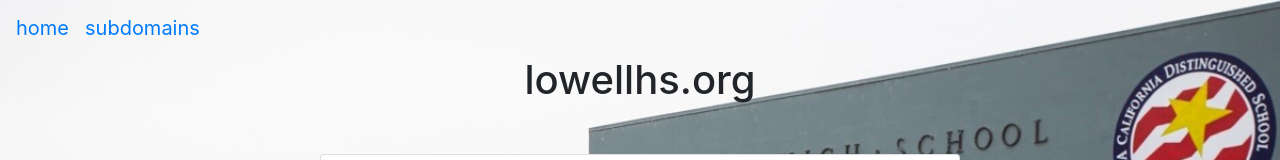
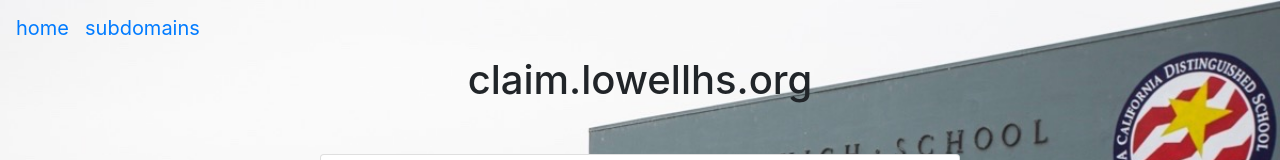
Before and after one commit to kaijchang/claim.lowellhs.org, a website: page docs/index.html in a window 1280 px wide. Shown: the top 160 px of the page. Drawn offline with nearby package versions, Linux system fonts and the light colour scheme.

Commit message:
fix documentation website

```diff
--- a/docs/index.html
+++ b/docs/index.html
@@ -9,7 +9,7 @@
             <a class="navbar-brand" href="/">home</a>
             <a class="navbar-brand" href="/subdomains">subdomains</a>
         </nav>
-        <h1 class="header">lowellhs.org</h1>
+        <h1 class="header">claim.lowellhs.org</h1>
         <div class="card">
             <div class="card-body">
                 This website provides free subdomains for Lowell High School students.
@@ -17,7 +17,7 @@
                 <br/>
                 To claim your subdomain, follow these instructions:
                 <ol>
-                    <li>Fork <a href="https://github.com/kajchang/lowellhs.org" rel="noopener" target="_blank">lowellhs.org</a> and clone it locally.</li>
+                    <li>Fork <a href="https://github.com/kajchang/claim.lowellhs.org" rel="noopener" target="_blank">lowellhs.org</a> and clone it locally.</li>
                     <li>
                         Add your host to <code>hosts.json</code>
                         <br/>
@@ -33,7 +33,7 @@
                         </code>
                     </li>
                     <li>Run <code>node sync.js</code> to sort and format the host file.</li>
-                    <li><a href="https://github.com/kajchang/lowellhs.org/compare" rel="noopener" target="_blank">Open a pull request</a> with some basic information. When it is merged, Travis CI will update the hosts on Namecheap.</li>
+                    <li><a href="https://github.com/kajchang/claim.lowellhs.org/compare" rel="noopener" target="_blank">Open a pull request</a> with some basic information. When it is merged, Travis CI will update the hosts on Namecheap.</li>
                 </ol>
             </div>
         </div>
--- a/docs/scripts/subdomains.js
+++ b/docs/scripts/subdomains.js
@@ -1,7 +1,7 @@
 fetch('https://raw.githubusercontent.com/kajchang/lowellhs.org/master/hosts.json')
     .then(res => res.json())
     .then(hosts => {
-        hosts.filter(host => host.HostName !== '@' && host.HostName !== 'www').forEach(project => {
+        hosts.filter(host => host.HostName !== '@' && host.HostName !== 'claim').forEach(project => {
             const li = document.createElement('li');
             li.innerHTML = `<a href="http://${ project.HostName }.lowellhs.org" rel="noopener" target="_blank">${ project.HostName }.lowellhs.org</a>`;
             document.getElementById('subdomains').appendChild(li);
```
